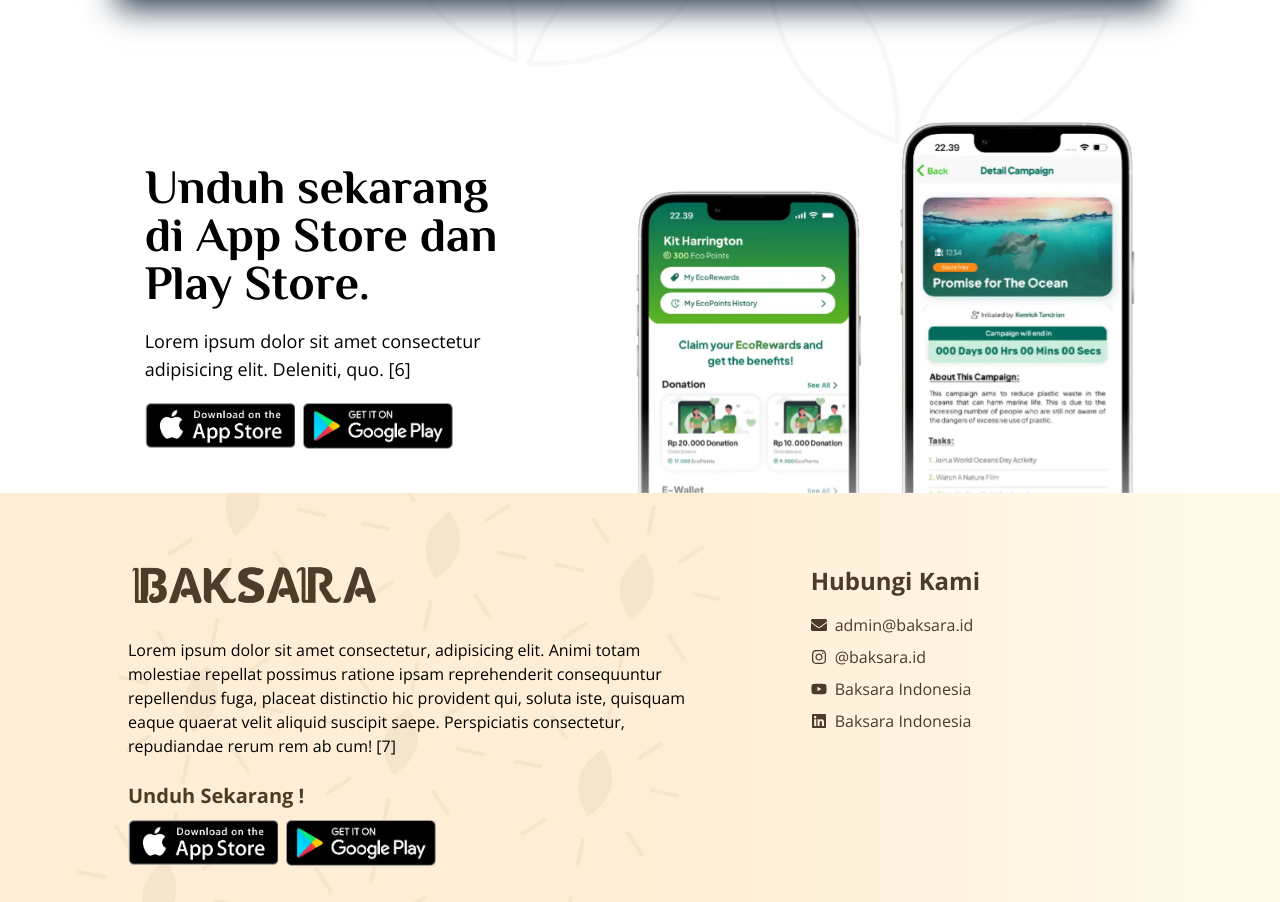
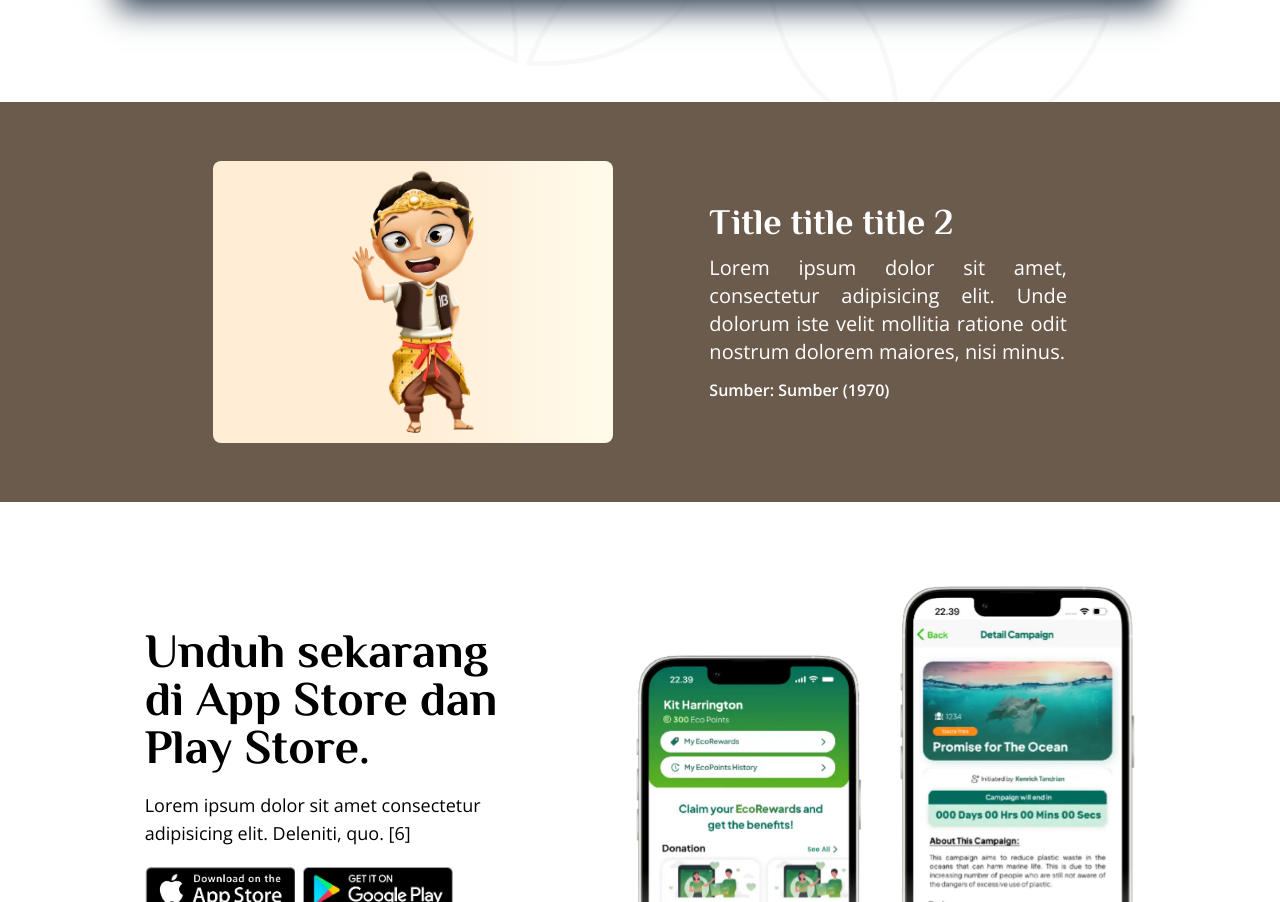
Before and after one commit to marcellinojg/baksara-company-web, a React (Vite) app: page / in a window 1280 px wide. Shown: the part 882-1784 px from the top of the page. Built offline with nearby package versions, Linux system fonts and the light colour scheme.

Commit message:
Add swiper in landing

```diff
--- a/package.json
+++ b/package.json
@@ -13,12 +13,12 @@
     "axios": "^1.5.1",
     "react": "^18.2.0",
     "react-awesome-reveal": "^4.2.5",
+    "react-country-flag": "^3.1.0",
     "react-dom": "^18.2.0",
     "react-icons": "^4.11.0",
     "react-loader-spinner": "^5.4.5",
-    "react-responsive-carousel": "^3.2.23",
     "react-router-dom": "^6.17.0",
-    "react-country-flag": "^3.1.0",
+    "swiper": "^11.0.3",
     "usehooks-ts": "^2.9.1"
   },
   "devDependencies": {
--- a/src/contexts/LoaderContext.tsx
+++ b/src/contexts/LoaderContext.tsx
@@ -1,6 +1,5 @@
 import { createContext, ReactNode, useState } from 'react';
 import { FullPageLoader } from '../components/common/Loader';
-import PropTypes from 'prop-types';
 
 
 interface LoaderContextModel {
@@ -30,7 +29,3 @@
     </LoaderContext.Provider>
 
 }
-
-LoaderProvider.propTypes = {
-    children: PropTypes.node.isRequired
-}
--- a/src/contexts/LocalizationContext.tsx
+++ b/src/contexts/LocalizationContext.tsx
@@ -1,7 +1,6 @@
 import { Dispatch, ReactNode, SetStateAction, createContext } from "react";
 import id_ID from "../localization/id_ID";
 import en_EN from "../localization/en_EN";
-import PropTypes from 'prop-types';
 
 interface LocalizationContextModel {
     selectLocale: (key: 'id-ID' | 'en-EN') => void
@@ -48,7 +47,3 @@
         {children}
     </LocalizationContext.Provider>
 }
-
-LocalizationProvider.propTypes = {
-    children: PropTypes.node.isRequired
-}
--- a/src/contexts/ThemeContext.tsx
+++ b/src/contexts/ThemeContext.tsx
@@ -1,5 +1,4 @@
 import { Dispatch, ReactNode, SetStateAction, createContext, useEffect } from "react"
-import PropTypes from 'prop-types';
 
 interface ThemeContextModel {
     isDarkMode: boolean
@@ -34,7 +33,3 @@
         </div>
     </ThemeContext.Provider>
 }
-
-ThemeProvider.propTypes = {
-    children: PropTypes.node.isRequired
-}
--- a/src/pages/external/Landing.tsx
+++ b/src/pages/external/Landing.tsx
@@ -4,6 +4,10 @@
 import { FaInstagram } from "react-icons/fa"
 import useTranslation from "../../hooks/useTranslation"
 import SupportedBy from "../../components/common/SupportedByBanner"
+import { Swiper, SwiperSlide } from 'swiper/react';
+import 'swiper/css';
+import 'swiper/css/autoplay';
+import { Autoplay } from "swiper/modules"
 
 
 const LandingPage = () => {
@@ -35,6 +39,53 @@
         <div className="lg:-translate-y-1/3 lg:mt-0 mt-12">
             <SupportedBy />
         </div>
+        <div className="min-w-screen- min-h-[50dvh] py-12 mt-16  bg-primary-light flex items-center justify-center dark:bg-primary-dark overflow-hidden relative transition duration-300">
+            <div className="w-10/12 mx-auto">
+                <Swiper
+                    slidesPerView={1}
+                    spaceBetween={150}
+                    autoplay={{
+                        delay: 4000,
+                    }}
+                    className="cursor-grab"
+                    loop={true}
+                    modules={[Autoplay]}
+                >
+                    <SwiperSlide className="flex lg:flex-row flex-col items-center mx-auto lg:gap-24 gap-12">
+                        <img src="/images/maskot-wave.png" width={400} className="bg-navbar-light rounded-lg lg:ml-[10%]" alt="" />
+                        <div className="lg:pr-[10%] lg:w-2/3 flex flex-col gap-3">
+                            <h2 className="text-white font-bold font-family-secondary lg:text-4xl text-2xl">Title title title 1</h2>
+                            <p className="text-white lg:text-xl text-justify">Lorem ipsum dolor sit amet, consectetur adipisicing elit. Unde dolorum iste velit mollitia ratione odit nostrum dolorem maiores, nisi minus.</p>
+                            <span className="font-semibold text-white">Sumber: Sumber (1970)</span>
+                        </div>
+                    </SwiperSlide>
+                    <SwiperSlide className="flex lg:flex-row flex-col items-center mx-auto lg:gap-24 gap-12">
+                        <img src="/images/maskot-wave.png" width={400} className="bg-navbar-light rounded-lg lg:ml-[10%]" alt="" />
+                        <div className="lg:pr-[10%] lg:w-2/3 flex flex-col gap-3">
+                            <h2 className="text-white font-bold font-family-secondary lg:text-4xl text-2xl">Title title title 2</h2>
+                            <p className="text-white lg:text-xl text-justify">Lorem ipsum dolor sit amet, consectetur adipisicing elit. Unde dolorum iste velit mollitia ratione odit nostrum dolorem maiores, nisi minus.</p>
+                            <span className="font-semibold text-white">Sumber: Sumber (1970)</span>
+                        </div>
+                    </SwiperSlide>
+                    <SwiperSlide className="flex lg:flex-row flex-col items-center mx-auto lg:gap-24 gap-12">
+                        <img src="/images/maskot-wave.png" width={400} className="bg-navbar-light rounded-lg lg:ml-[10%]" alt="" />
+                        <div className="lg:pr-[10%] lg:w-2/3 flex flex-col gap-3">
+                            <h2 className="text-white font-bold font-family-secondary lg:text-4xl text-2xl">Title title title 3</h2>
+                            <p className="text-white lg:text-xl text-justify">Lorem ipsum dolor sit amet, consectetur adipisicing elit. Unde dolorum iste velit mollitia ratione odit nostrum dolorem maiores, nisi minus.</p>
+                            <span className="font-semibold text-white">Sumber: Sumber (1970)</span>
+                        </div>
+                    </SwiperSlide>
+                    <SwiperSlide className="flex lg:flex-row flex-col items-center mx-auto lg:gap-24 gap-12">
+                        <img src="/images/maskot-wave.png" width={400} className="bg-navbar-light rounded-lg lg:ml-[10%]" alt="" />
+                        <div className="lg:pr-[10%] lg:w-2/3 flex flex-col gap-3">
+                            <h2 className="text-white font-bold font-family-secondary lg:text-4xl text-2xl">Title title title 4</h2>
+                            <p className="text-white lg:text-xl text-justify">Lorem ipsum dolor sit amet, consectetur adipisicing elit. Unde dolorum iste velit mollitia ratione odit nostrum dolorem maiores, nisi minus.</p>
+                            <span className="font-semibold text-white">Sumber: Sumber (1970)</span>
+                        </div>
+                    </SwiperSlide>
+                </Swiper>
+            </div>
+        </div>
 
     </ExternalLayout>
 }
```
Also changed, not shown: 1 other file (tests, documents, lock files or other folders).
